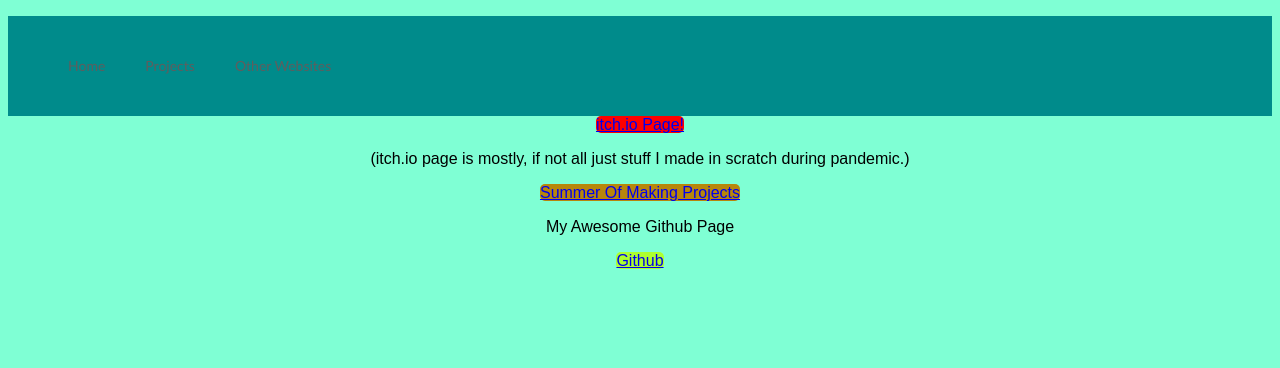
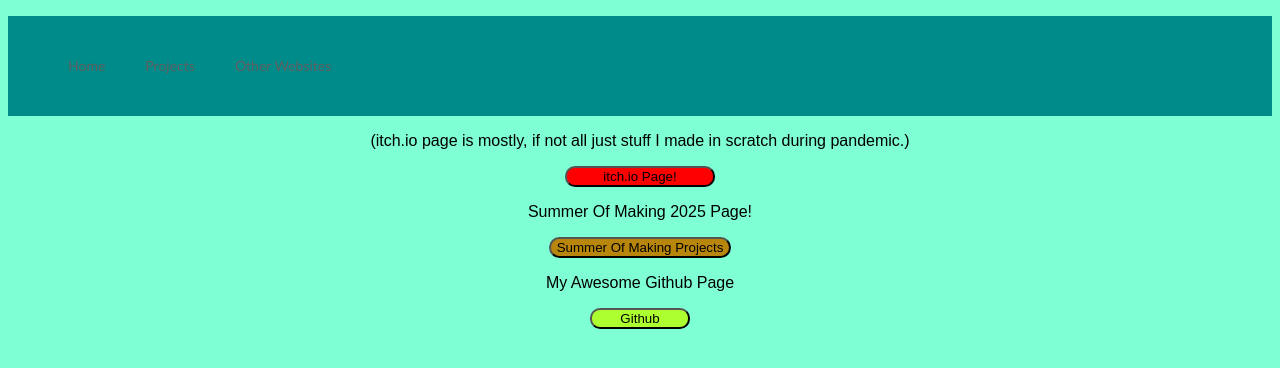
Before and after one commit to Eobam/personal-website, a plain HTML site: page otherwebsites.html in a window 1280 px wide. Drawn offline with Linux system fonts and the light colour scheme.

Commit message:
Added button width

```diff
--- a/otherwebsites.html
+++ b/otherwebsites.html
@@ -12,20 +12,18 @@
       <li><a href="otherwebsites.html">Other Websites</a></li>
   </ul>
 </nav>
-<a
-        href="https://eobam.itch.io/"
-            <button style="background-color: red; border-radius:5px;;">itch.io Page!</button>
+<p>(itch.io page is mostly, if not all just stuff I made in scratch during pandemic.)</p>
+<a href="https://eobam.itch.io/" >
+            <button class="button"; style="background-color: red; border-radius:10px; width: 150px">itch.io Page!</button>
             </a>
-            <p>(itch.io page is mostly, if not all just stuff I made in scratch during pandemic.)</p>
-            <a
-            href="https://summer.hackclub.com/users/16045"
-            <button class="button"; style="background-color: darkgoldenrod; border-radius:5px;">Summer Of Making Projects</button>
+            <p>Summer Of Making 2025 Page!</p>
+            <a href="https://summer.hackclub.com/users/16045">
+            <button class="button"; style="background-color: darkgoldenrod; border-radius: 300px;">Summer Of Making Projects</button>
         </a>
         <p>My Awesome Github Page</p>
-          <a
-            href="https://github.com/Eobam"
-            <button class="button"; style="background-color: greenyellow; border-radius:5px;">Github</button>
-            </a>
+        <a href="https://github.com/Eobam">
+          <button class="button" style="background-color: greenyellow; border-radius: 10px; width: 100px;">Github</button>
+      </a>
 </body>
 
 </html>
--- a/style.css
+++ b/style.css
@@ -1,4 +1,6 @@
-
+.button {
+    list-style: none;
+}
 
 img {
     width: 200px;
```
